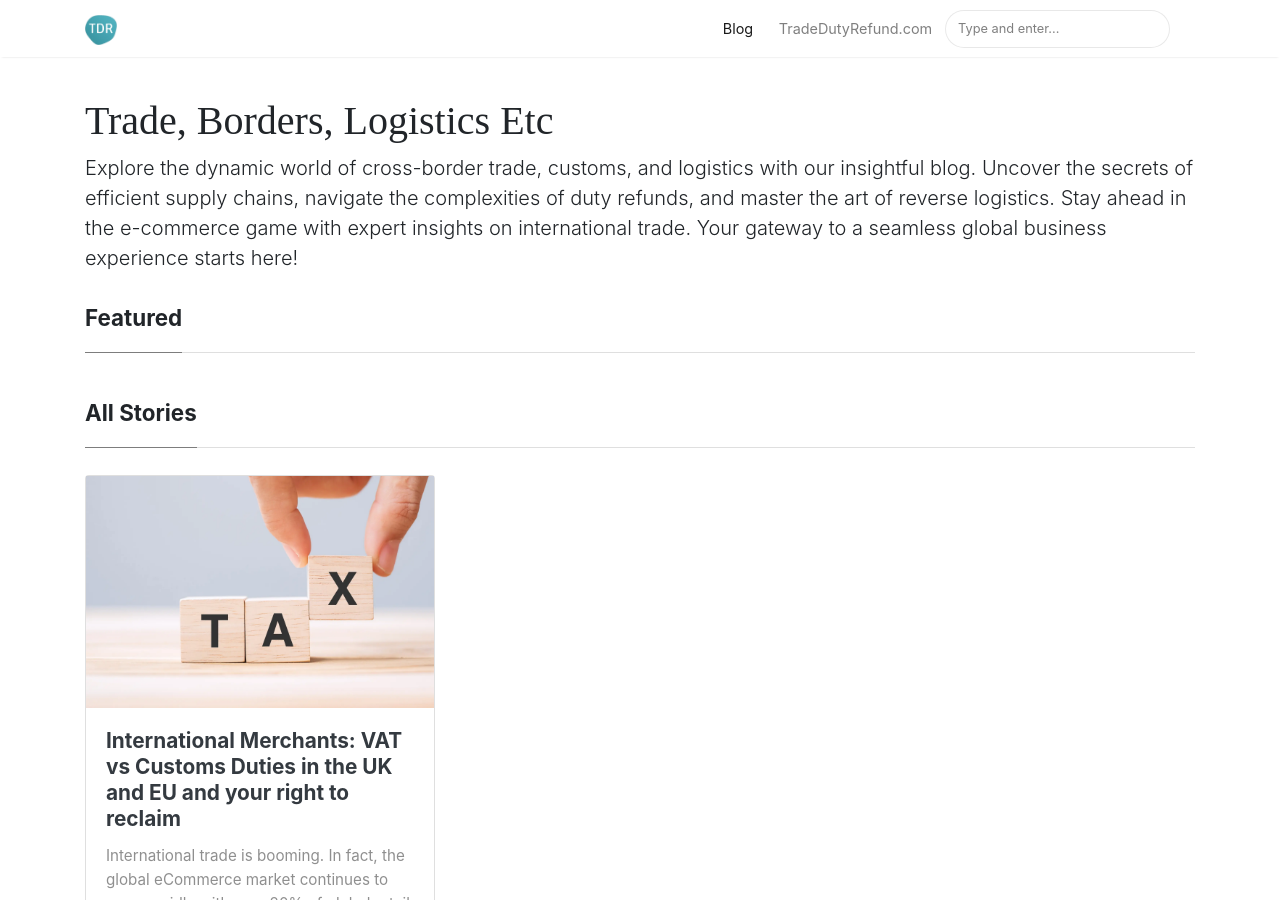
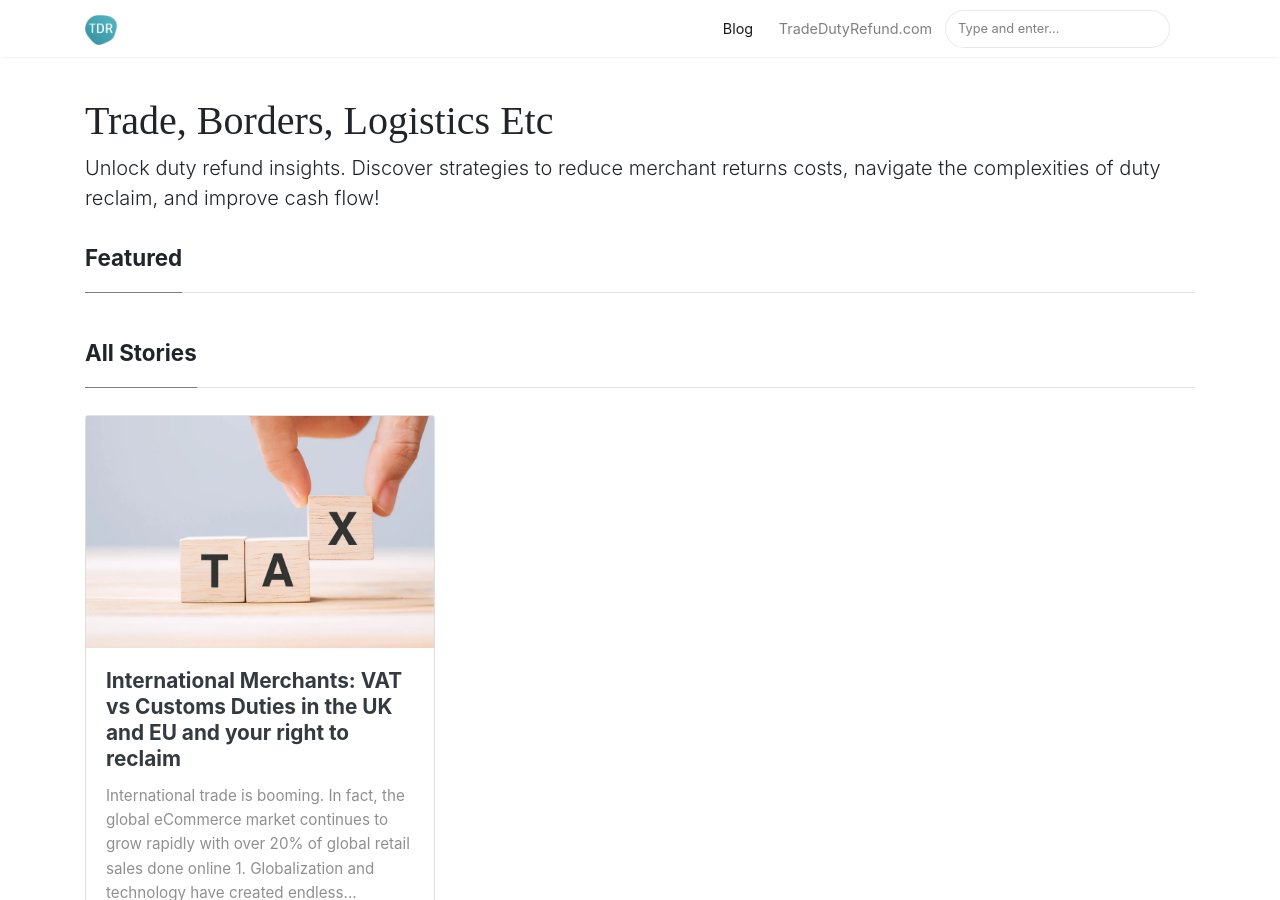
Before and after one commit to madeInLagny/TDR-EN-BLOG, a Jekyll site: the page built from index.html, in a window 1280 px wide and 900 px high. Built offline with Jekyll 4.4.1, drawn with Linux system fonts in a browser that asks for light colours; nearby versions of some CDN libraries; some web fonts are replaced; the list of posts is cut into pages by our own code.

Commit message:
website title and desc updated

```diff
--- a/_config.yml
+++ b/_config.yml
@@ -1,7 +1,7 @@
 # Site
 name: Trade, Borders, Logistics Etc
-title: Trade, Borders, Logistics Etc
-description: Explore the dynamic world of cross-border trade, customs, and logistics with our insightful blog. Uncover the secrets of efficient supply chains, navigate the complexities of duty refunds, and master the art of reverse logistics. Stay ahead in the e-commerce game with expert insights on international trade. Your gateway to a seamless global business experience starts here!
+title: Trade, Borders, Logistics Etc - The Trade Duty Refund Blog
+description: Unlock duty refund insights. Discover strategies to reduce merchant returns costs, navigate the complexities of duty reclaim, and improve cash flow!
 logo: assets/images/logo.webp
 favicon: assets/images/favicon.ico
 # baseurl: /
```
